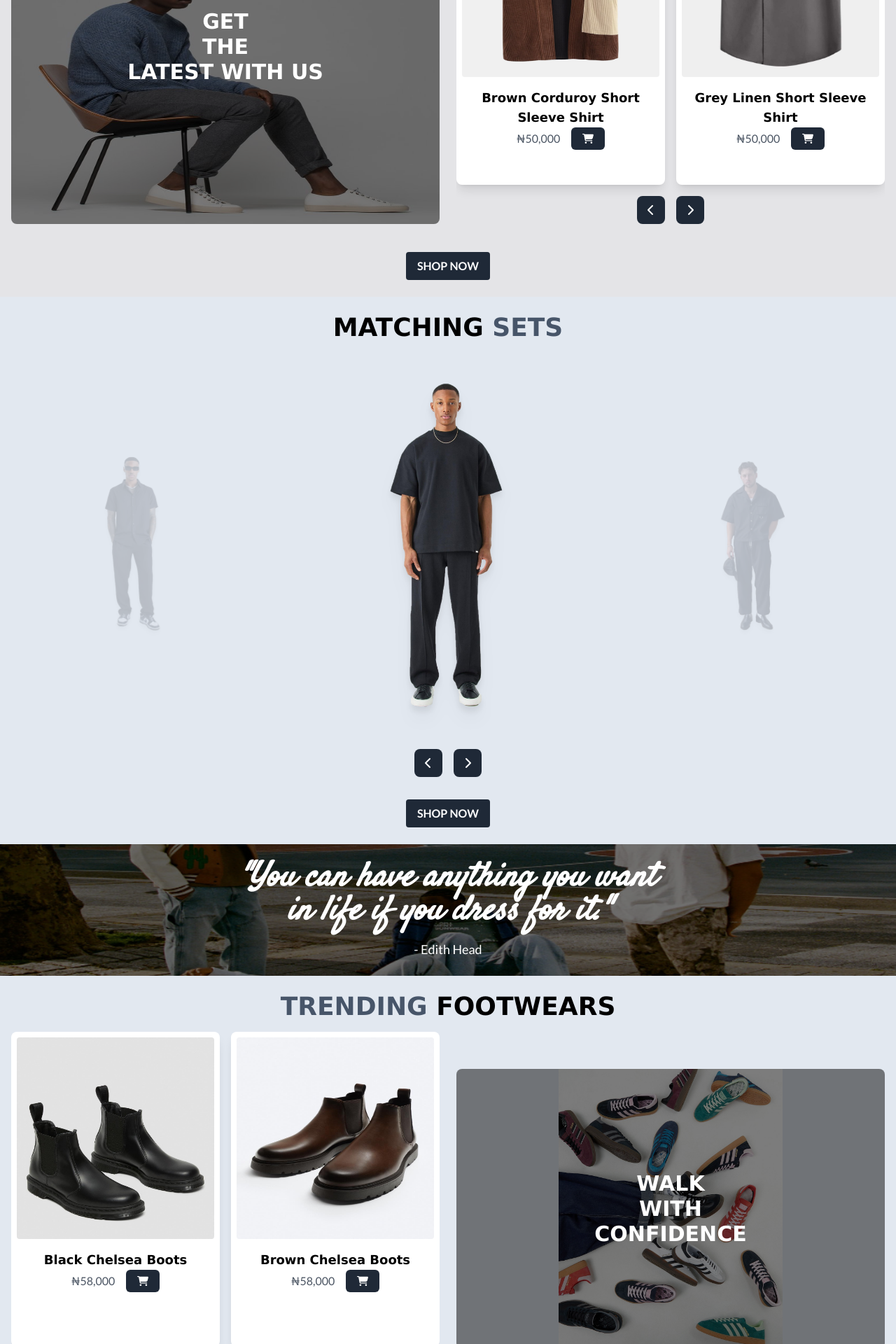
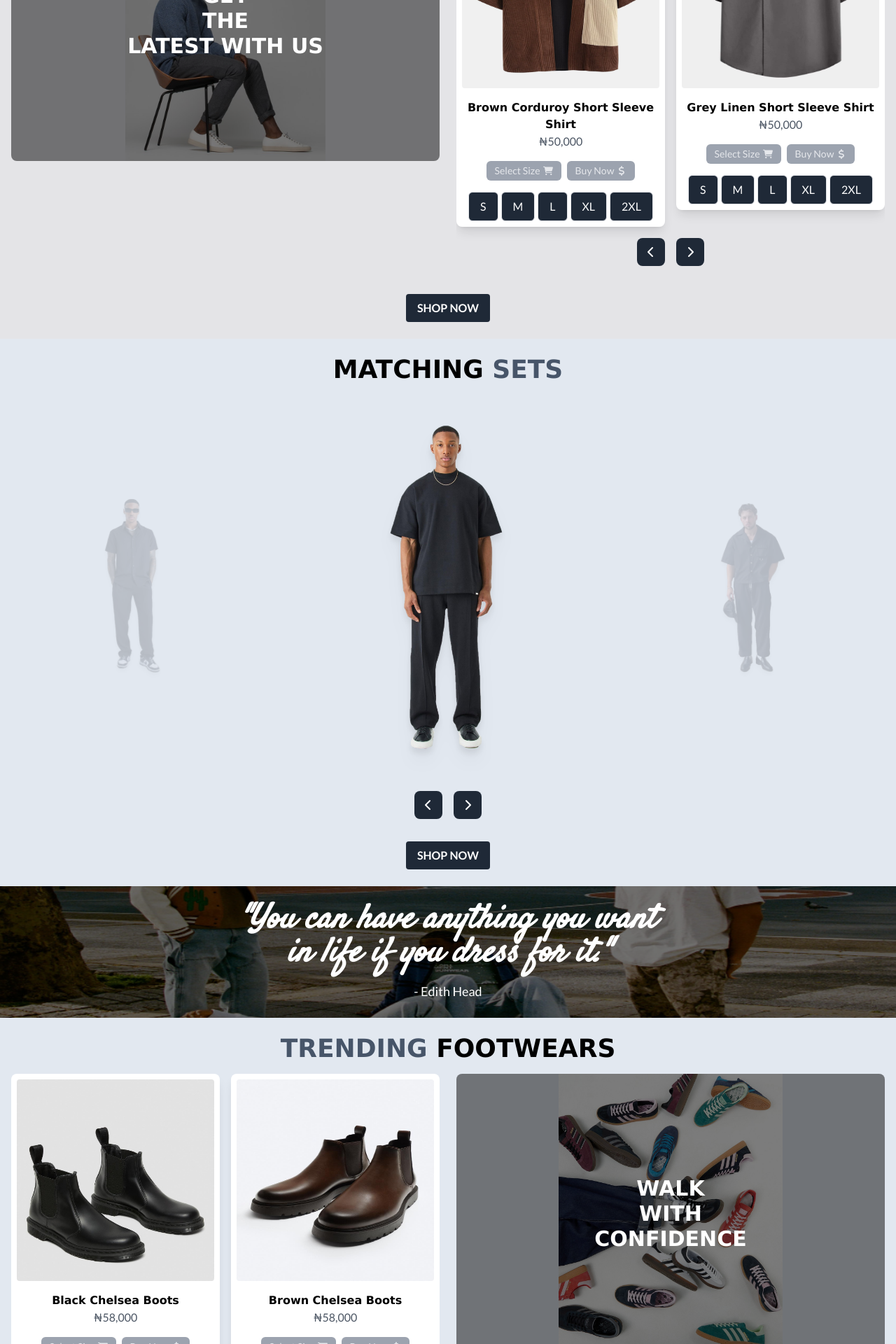
Before and after one commit to Otonbara/Rugged_Gentleman, a Next.js app in the folder frontend/: page / in a window 1280 px wide. Shown: the part 880-2800 px from the top of the page at 70% size. Built offline with nearby package versions, Linux system fonts and the light colour scheme; a web font is replaced by a local one; what tw-elements would draw is missing.

Commit message:
Enhance layout and styling for Tops page; update Navbar with SearchBar and improve FootwearCarousel with size selection and Buy Now functionality

```diff
--- a/frontend/src/app/components/FootwearCarousel.tsx
+++ b/frontend/src/app/components/FootwearCarousel.tsx
@@ -1,6 +1,6 @@
 "use client"
 
-import { useRef } from "react";
+import { useRef, useState } from "react";
 import Image from "next/image"
 import { Swiper, SwiperSlide } from 'swiper/react';
 import { Navigation, Pagination, Autoplay } from 'swiper/modules';
@@ -10,76 +10,104 @@ import 'swiper/css/pagination';
 import 'swiper/css/autoplay';
 import Link from 'next/link';
 import Button from './Buttons';
-import { FaCartShopping, FaChevronLeft, FaChevronRight } from "react-icons/fa6";
+import { FaCartShopping, FaChevronLeft, FaChevronRight, FaDollarSign } from "react-icons/fa6";
 
 const products = [
     {
-        id: 1, name: "Black Chelsea Boots", price: "₦58,000", image: "/Footwears/3.jpg",
+        id: 1,
+        name: "Black Chelsea Boots",
+        price: "₦58,000",
+        image: "/Footwears/3.jpg",
+        size: [41, 42, 43, 44, 45],
     },
     {
         id: 2,
         name: "Brown Chelsea Boots",
         price: "₦58,000",
         image: "/Footwears/4.jpg",
+        size: [41, 42, 43, 44, 45],
     },
     {
         id: 3,
         name: "Brown Prada Penny Loafers",
         price: "₦45,000",
         image: "/Footwears/1.jpg",
+        size: [41, 42, 43, 44, 45],
     },
     {
         id: 4,
         name: "White Nike Airforce 1",
         price: "₦70,000",
         image: "/Footwears/5.jpg",
+        size: [41, 42, 43, 44, 45],
     },
     {
         id: 5,
         name: "Biege Vans Cruze",
         price: "₦60,000",
         image: "/Footwears/15.jpg",
+        size: [41, 42, 43, 44, 45],
     },
     {
         id: 6,
         name: "Black Vans Old Skool",
         price: "₦55,000",
         image: "/Footwears/6.jpg",
+        size: [41, 42, 43, 44, 45],
     },
     {
         id: 7,
         name: "Blue Suede Adidas Samba",
         price: "₦70,000",
         image: "/Footwears/7.jpg",
+        size: [41, 42, 43, 44, 45],
     },
     {
         id: 8,
         name: "Nike Airmax '00",
         price: "₦67,000",
         image: "/Footwears/16.jpg",
+        size: [41, 42, 43, 44, 45],
     },
     {
         id: 9,
         name: "All-Star Converse High",
         price: "₦60,000",
         image: "/Footwears/12.jpg",
+        size: [41, 42, 43, 44, 45],
     },
     {
         id: 10,
         name: "Black Crocs Clogs",
         price: "₦38,000",
         image: "/Footwears/18.jpg",
+        size: [41, 42, 43, 44, 45],
     },
 ]
 
 export default function FootwearCarousel () {
     const swiperRef = useRef(null);
+    const [selectedSizes, setSelectedSizes] = useState<{ [key: number]: string | number }>({});
+
+    // Size Selection Function
+    const handleSizeSelect = (productId: number, size: string | number) => {
+        setSelectedSizes((prevSizes) => ({
+            ...prevSizes,
+            [productId]: size
+        }));
+    };
+
+    // Buy Now Function
+    const handleBuyNow = (product: { id: number; name: string; price: string; image: string; size: string[]; } | { id: number; name: string; price: string; image: string; size: number[]; }) => {
+        if (!selectedSizes[product.id]) return;
+        alert(`Proceeding to checkout for ${product.name} (${selectedSizes[product.id]})`);
+    }
 
     return (
         <section className="mx-auto px-4 py-6 bg-slate-200">
             <h2 className="text-4xl font-bold text-center mb-4"><span className='text-slate-600'>TRENDING</span> FOOTWEARS</h2>
             <div className="container mx-auto">
-                <div className="flex flex-col-reverse md:flex-row gap-6 justify-items-center items-center mb-8">
+                <div className="flex flex-col-reverse md:flex-row gap-6 justify-items-center items-start mb-8">
                     {/* Product Card Carousel */}
                     <Swiper
                         modules={[Navigation, Pagination, Autoplay]}
@@ -97,7 +125,7 @@ export default function FootwearCarousel () {
                         className="w-full">
                         {products.map((product) => (
                             <SwiperSlide key={product.id}>
-                                <div className="bg-white p-2 rounded-lg shadow-lg text-center h-[450px]">
+                                <div className="bg-white p-2 rounded-lg shadow-lg text-center h-full">
                                     <div className="relative w-full h-72">
                                         <Image
                                             src={product.image}
@@ -106,12 +134,44 @@ export default function FootwearCarousel () {
                                             objectFit="fill"
                                             className="rounded-[4px]" />
                                     </div>
-                                    <h3 className="text-lg font-semibold mt-4">{product.name}</h3>
-                                    <div className="flex justify-center items-center gap-4">
-                                        <p className="text-gray-600">{product.price}</p>
-                                        <button className="bg-gray-800 text-white px-4 py-2 rounded-md hover:bg-gray-600 transition">
+                                    <h3 className="text-md font-semibold mt-4">{product.name}</h3>
+                                    <p className="text-gray-600">{product.price}</p>
+                                    <div className="flex justify-center items-center gap-2 mt-4">
+                                    <button
+                                            className={`flex items-center gap-1 px-3 py-1 rounded-md text-sm transition ${
+                                                selectedSizes[product.id]
+                                                ? "bg-gray-800 text-white hover:bg-gray-600"
+                                                : "bg-gray-400 text-gray-200 cursor-not-allowed"
+                                            }`}
+                                            disabled={!selectedSizes[product.id]}>
+                                            {selectedSizes[product.id] ? "Add to cart" : "Select Size"}
                                             <FaCartShopping/>
                                         </button>
+                                        <button
+                                            className={`flex items-center gap-1 px-3 py-1 rounded-md text-sm transition ${
+                                                selectedSizes[product.id]
+                                                ? "bg-green-800 text-white hover:bg-green-600"
+                                                : "bg-gray-400 text-gray-200 cursor-not-allowed"
+                                            }`}
+                                            disabled={!selectedSizes[product.id]}
+                                            onClick={() => handleBuyNow(product)}>
+                                            Buy Now
+                                            <FaDollarSign/>
+                                        </button>
+                                    </div>
+                                    <div className="flex justify-center gap-1 mt-4 flex-wrap">
+                                        {product.size.map((size) => (
+                                            <button
+                                                key={size}
+                                                className={`px-4 py-2 border rounded-md transition ${
+                                                    selectedSizes[product.id] === size
+                                                    ? "bg-black text-white border-black"
+                                                    : "bg-gray-800 hover:bg-gray-600 text-white"
+                                                }`}
+                                                onClick={() => handleSizeSelect(product.id, size)}>
+                                                {size}
+                                            </button>
+                                        ))}
                                     </div>
                                 </div>
                             </SwiperSlide>
--- a/frontend/src/app/components/NavBar.tsx
+++ b/frontend/src/app/components/NavBar.tsx
@@ -5,6 +5,7 @@ import { usePathname } from "next/navigation";
 import Image from "next/image";
 import Link from "next/link";
 import { FaUser, FaShoppingCart, FaTimes, FaBars } from "react-icons/fa";
+import SearchBar from "./SearchBar";
 
 export default function Navbar() {
   const [isOpen, setIsOpen] = useState(false);
@@ -39,7 +40,7 @@ export default function Navbar() {
               <Link
                 href={item.path}
                 className={`text-white font-bold hover:text-slate-300 transition ${
-                  pathname === item.path ? "text-yellow-400 underline" : ""
+                  pathname === item.path ? "py-2 px-4 bg-gray-800 rounded-md" : ""
                 }`}
               >
                 {item.name}
@@ -50,6 +51,7 @@ export default function Navbar() {
 
         {/* Icons & Hamburger */}
         <div className="flex space-x-4">
+          <SearchBar/>
           <Link href="/">
             <FaUser className="text-white" size={24} />
           </Link>
--- a/frontend/src/app/components/NewArrivals.tsx
+++ b/frontend/src/app/components/NewArrivals.tsx
@@ -1,6 +1,6 @@
 "use client"
 
-import { useRef } from "react";
+import { useRef, useState } from "react";
 import Image from "next/image"
 import { Swiper, SwiperSlide } from 'swiper/react';
 import { Navigation, Pagination, Autoplay } from 'swiper/modules';
@@ -10,7 +10,7 @@ import 'swiper/css/pagination';
 import 'swiper/css/autoplay';
 import Link from 'next/link';
 import Button from './Buttons';
-import { FaCartShopping, FaChevronLeft, FaChevronRight } from "react-icons/fa6";
+import { FaCartShopping, FaChevronLeft, FaChevronRight, FaDollarSign } from "react-icons/fa6";
 
 const products = [
     {
@@ -18,77 +18,102 @@ const products = [
         name: "Brown Corduroy Short Sleeve Shirt",
         price: "₦50,000",
         image: "/New_Arrivals/1.jpg",
+        size: ["S", "M", "L", "XL", "2XL"],
     },
     {
         id: 2,
         name: "Grey Linen Short Sleeve Shirt",
         price: "₦50,000",
         image: "/New_Arrivals/2.jpg",
+        size: ["S", "M", "L", "XL", "2XL"],
     },
     {
         id: 3,
         name: "Black Polo Short Sleeve T-Shirt",
         price: "₦30,000",
         image: "/New_Arrivals/3.jpg",
+        size: ["S", "M", "L", "XL", "2XL"],
     },
     {
         id: 4,
         name: "Black Formal Trousers",
         price: "₦25,000",
         image: "/New_Arrivals/4.jpg",
+        size: [30, 32, 34, 36, 38],
     },
     {
         id: 5,
         name: "Blue Straight Jeans",
         price: "₦28,000",
         image: "/New_Arrivals/5.jpg",
+        size: [30, 32, 34, 36, 38],
     },
     {
         id: 6,
         name: "Navy Blue Formal Trouser",
         price: "₦25,000",
         image: "/New_Arrivals/6.jpg",
+        size: [30, 32, 34, 36, 38],
     },
     {
         id: 7,
         name: "Jordan Sweatpants",
         price: "₦15,000",
         image: "/New_Arrivals/7.jpg",
+        size: ["S", "M", "L", "XL", "2XL"],
     },
     {
         id: 8,
         name: "Black Monkstrap Shoe",
         price: "₦55,000",
         image: "/New_Arrivals/8.jpg",
+        size: [41, 42, 43, 44, 45],
     },
     {
         id: 9,
         name: "Nike Air Jordan 1 Black/White & Green",
         price: "₦60,000",
         image: "/New_Arrivals/9.jpg",
+        size: [41, 42, 43, 44, 45],
     },
     {
         id: 10,
         name: "Black Chelsea Boots",
         price: "₦58,000",
         image: "/New_Arrivals/10.jpg",
+        size: [41, 42, 43, 44, 45],
     },
 ]
 
 export default function NewArrivals () {
     const swiperRef = useRef(null);
+    const [selectedSizes, setSelectedSizes] = useState<{ [key: number]: string | number }>({});
+
+    // Size Selection Function
+    const handleSizeSelect = (productId: number, size: string | number) => {
+        setSelectedSizes((prevSizes) => ({
+            ...prevSizes,
+            [productId]: size
+        }));
+    };
+
+    // Buy Now Function
+    const handleBuyNow = (product: { id: number; name: string; price: string; image: string; size: string[]; } | { id: number; name: string; price: string; image: string; size: number[]; }) => {
+        if (!selectedSizes[product.id]) return;
+        alert(`Proceeding to checkout for ${product.name} (${selectedSizes[product.id]})`);
+    }
 
     return (
         <section className="mx-auto px-4 py-6 bg-zinc-200">
             <h2 className="text-4xl font-bold text-center mb-4"><span className='text-slate-600'>NEW</span> ARRIVALS</h2>
             <div className="container mx-auto">
-                <div className="grid grid-cols-1 md:grid-cols-2 gap-6 justify-items-center items-center mb-8">
+                <div className="flex flex-col md:flex-row gap-6 justify-items-center items-start mb-8">
                     {/* Image */}
-                    <div className="relative w-full md:h-full sm:h-72">
+                    <div className="relative w-full md:h-[506] h-[400px]">
                         <Image
                          src="/newarrivals_banner.jpg"
-                            layout="fill"
-                            objectFit="fill"
+                            fill
+                            objectFit="contain"
                             alt="New Arrivals Image"
                             className="rounded-lg" />
                         <div className='absolute inset-0 flex flex-col items-center justify-center p-6 text-center bg-black bg-opacity-50 rounded-lg'>
@@ -112,7 +137,7 @@ export default function NewArrivals () {
                         className="w-full">
                         {products.map((product) => (
                             <SwiperSlide key={product.id}>
-                                <div className="bg-white p-2 rounded-lg shadow-lg text-center h-[450px]">
+                                <div className="bg-white p-2 rounded-lg shadow-lg text-center h-full">
                                     <div className="relative w-full h-72">
                                         <Image
                                             src={product.image}
@@ -121,12 +146,44 @@ export default function NewArrivals () {
                                             objectFit="fill"
                                             className="rounded-[4px]" />
                                     </div>
-                                    <h3 className="text-lg font-semibold mt-4">{product.name}</h3>
-                                    <div className="flex justify-center items-center gap-4">
-                                        <p className="text-gray-600">{product.price}</p>
-                                        <button className="bg-gray-800 text-white px-4 py-2 rounded-md hover:bg-gray-600 transition">
+                                    <h3 className="text-md font-semibold mt-4">{product.name}</h3>
+                                    <p className="text-gray-600">{product.price}</p>
+                                    <div className="flex justify-center items-center gap-2 mt-4">
+                                        <button
+                                            className={`flex items-center gap-1 px-3 py-1 rounded-md text-sm transition ${
+                                                selectedSizes[product.id]
+                                                ? "bg-gray-800 text-white hover:bg-gray-600"
+                                                : "bg-gray-400 text-gray-200 cursor-not-allowed"
+                                            }`}
+                                            disabled={!selectedSizes[product.id]}>
+                                            {selectedSizes[product.id] ? "Add to cart" : "Select Size"}
                                             <FaCartShopping/>
                                         </button>
+                                        <button
+                                            className={`flex items-center gap-1 px-3 py-1 rounded-md text-sm transition ${
+                                                selectedSizes[product.id]
+                                                ? "bg-green-800 text-white hover:bg-green-600"
+                                                : "bg-gray-400 text-gray-200 cursor-not-allowed"
+                                            }`}
+                                            disabled={!selectedSizes[product.id]}
+                                            onClick={() => handleBuyNow(product)}>
+                                            Buy Now
+                                            <FaDollarSign/>
+                                        </button>
+                                    </div>
+                                    <div className="flex justify-center gap-1 mt-4 flex-wrap">
+                                        {product.size.map((size) => (
+                                            <button
+                                                key={size}
+                                                className={`px-4 py-2 border rounded-md transition ${
+                                                    selectedSizes[product.id] === size
+                                                    ? "bg-black text-white border-black"
+                                                    : "bg-gray-800 hover:bg-gray-600 text-white"
+                                                }`}
+                                                onClick={() => handleSizeSelect(product.id, size)}>
+                                                {size}
+                                            </button>
+                                        ))}
                                     </div>
                                 </div>
                             </SwiperSlide>
--- a/frontend/src/app/layout.tsx
+++ b/frontend/src/app/layout.tsx
@@ -40,7 +40,7 @@ export default function RootLayout({
         className={`${anybody.variable} ${linksans.variable} ${satisfy.variable} antialiased`}
       >
         <Navbar />
-        <main className="min-h-screen">{children}</main>
+        <main className="pt-20">{children}</main>
         <Footer />
       </body>
     </html>
--- a/frontend/src/app/page.tsx
+++ b/frontend/src/app/page.tsx
@@ -1,5 +1,3 @@
-import NavBar from "./components/NavBar"
-import Footer from "./components/Footer"
 import Hero from "./components/Hero"
 import NewArrivals from "./components/NewArrivals"
 import MatchingSet from "./components/MatchingSet"
@@ -10,7 +8,7 @@ import Testimonial from "./components/Testimonial"
 export default function Home() {
   return (
     <>
-      <main className="pt-16">
+      <main>
         <Hero/>
         <NewArrivals/>
         <MatchingSet/>
```
Also changed, not shown: frontend/src/app/Tops/page.tsx (+6 -3 lines).
